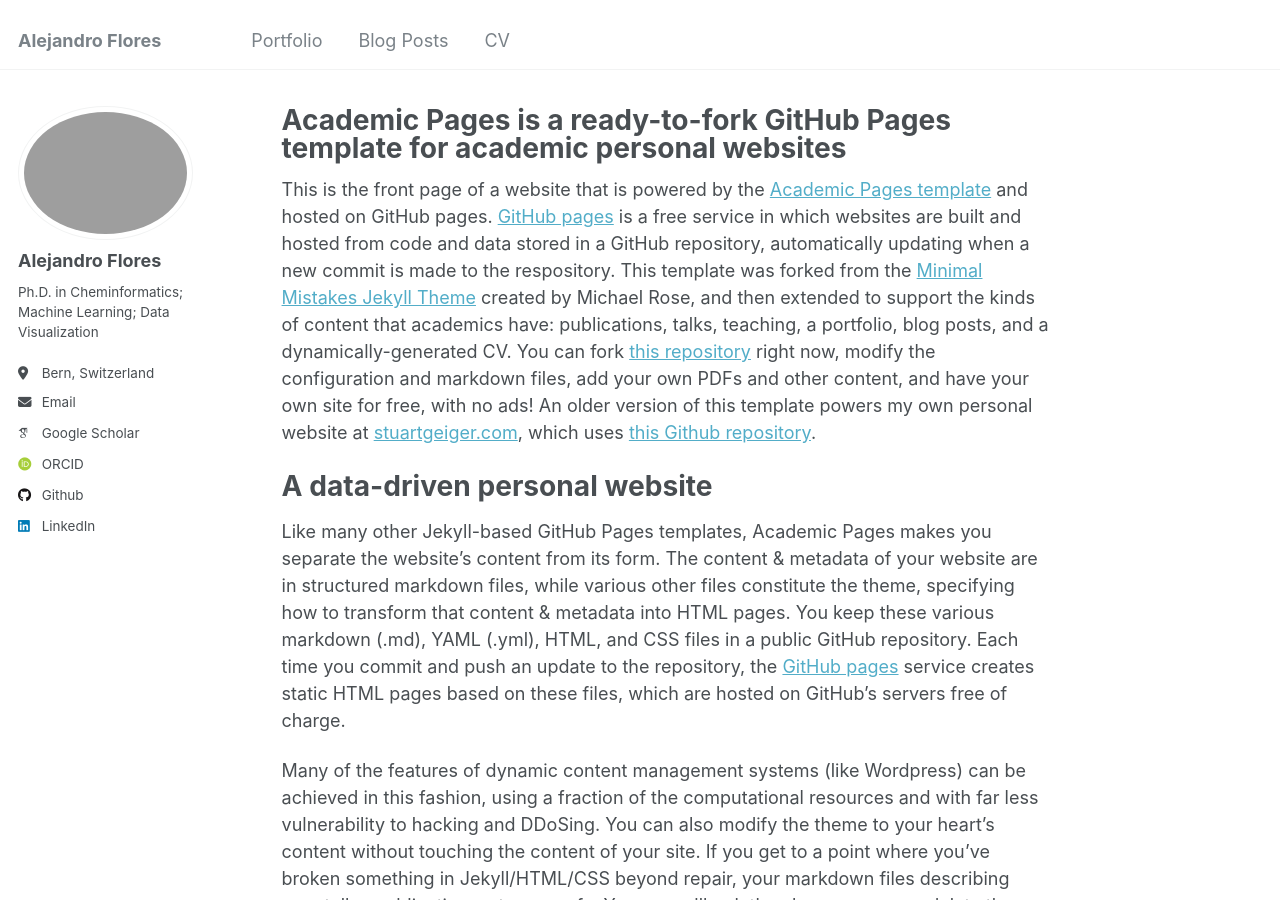
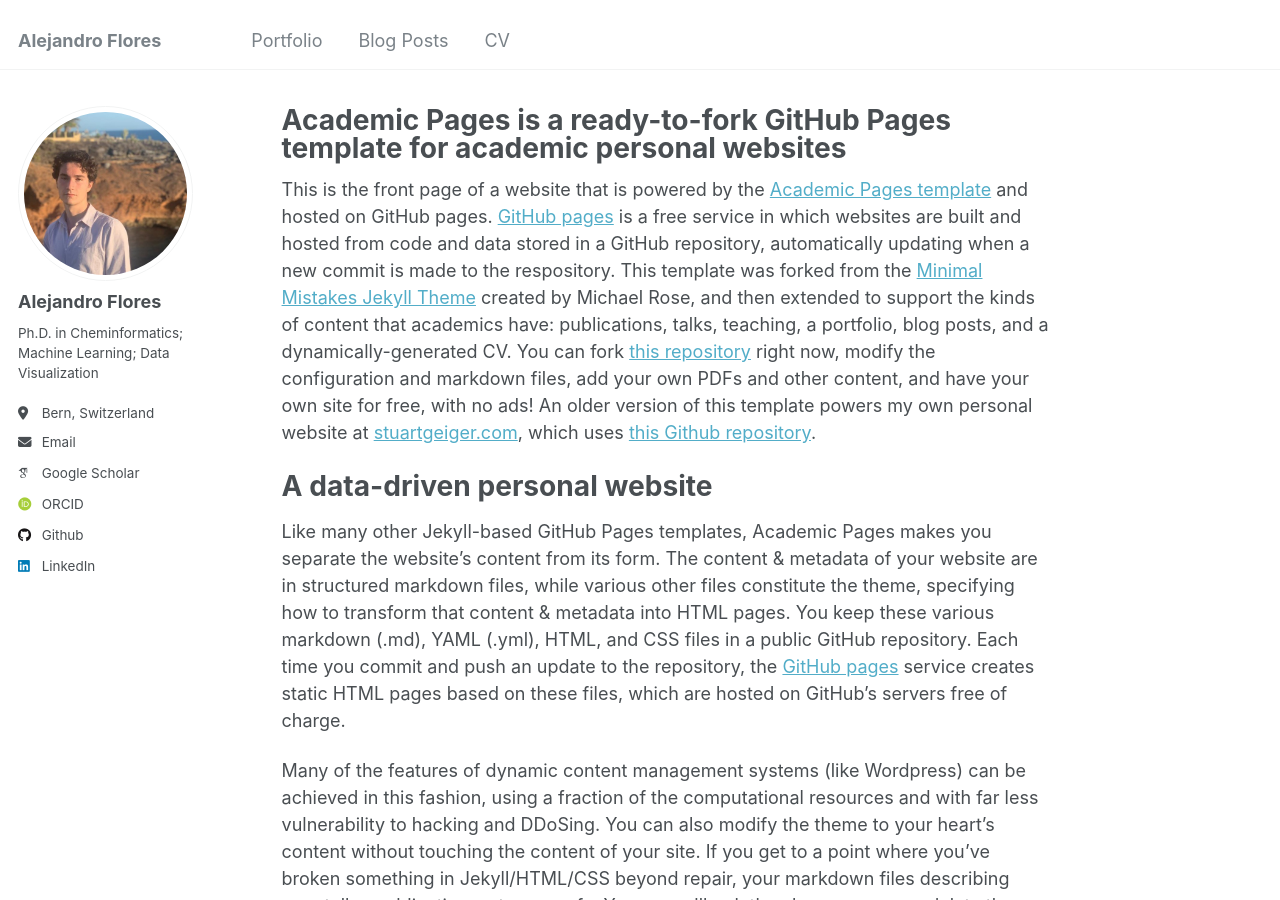
Before and after one commit to afloresep/afloresep.github.io, a Jekyll site: the page built from _pages/about.md, in a window 1280 px wide and 900 px high. Built offline with Jekyll 4.4.1, drawn with Linux system fonts in a browser that asks for light colours; some web fonts are replaced.

Commit message:
Update profile picture

```diff
--- a/_config.yml
+++ b/_config.yml
@@ -81,7 +81,7 @@
 # Site Author
 author:
   name             : "Alejandro Flores"
-  avatar           : "bio-photo.png"
+  avatar           : "linkedinpp.jpg"
   bio              : "Ph.D. in Cheminformatics; Machine Learning; Data Visualization"
   location         : "Bern, Switzerland"
   employer         :
```
